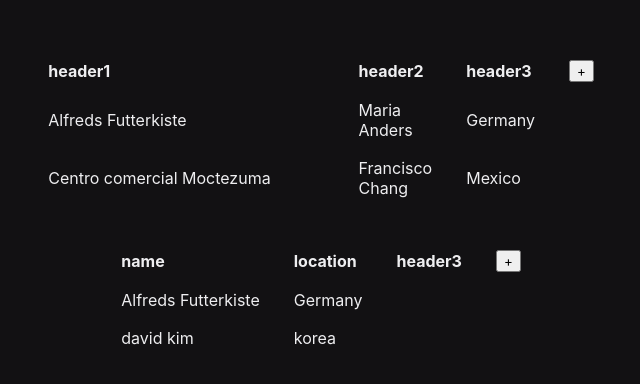
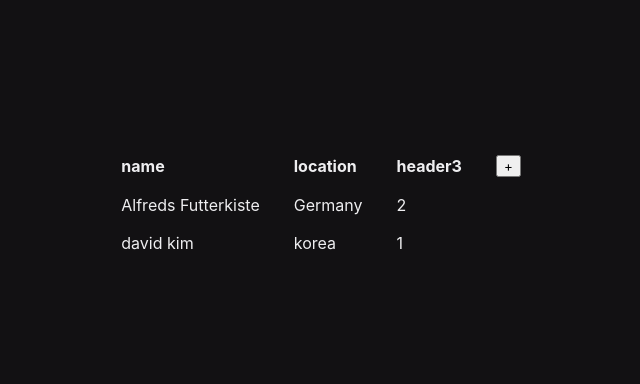
Before and after one commit to VizProg/prog, a Next.js app: page / in a window 1280 px wide. Shown: the part 196-580 px from the top of the page, without its empty margins (319-959 px from the left). Built offline with nearby package versions, Linux system fonts and the light colour scheme.

Commit message:
clean up warnings

```diff
--- a/pages/index.tsx
+++ b/pages/index.tsx
@@ -35,11 +35,11 @@
   const [data, setData] = useState<Row[]>([{
     name: "Alfreds Futterkiste",
     location: "Germany",
-    header3: ""
+    header3: "2"
   }, {
     name: "david kim",
     location: "korea",
-    header3: ""
+    header3: "1"
   }])
 
 
@@ -52,7 +52,6 @@
 
 
   const headerValues = getHeaders(data[0]);
-  console.log(headerValues)
 
   return (
     <Main>
@@ -60,49 +59,22 @@
         <table>
           <tbody>
             <tr>
-              {headers.map((header) => {
-                return <StyledHeader contentEditable suppressContentEditableWarning={true}
+              {headerValues && headerValues.map((header, i) => {
+                return <StyledHeader contentEditable suppressContentEditableWarning={true} key={i}
                 > {header} </StyledHeader>
               })}
               <StyledHeader> <button onClick={() => {
                 setHeaders([...headers, "new Header"])
               }}> + </button></StyledHeader>
             </tr>
-            <tr>
-              <StyledCell contentEditable suppressContentEditableWarning={true}
-              >Alfreds Futterkiste</StyledCell>
-              <StyledCell>Maria Anders</StyledCell>
-              <StyledCell>Germany</StyledCell>
-            </tr>
-            <tr>
-              <StyledCell>Centro comercial Moctezuma</StyledCell>
-              <StyledCell>Francisco Chang</StyledCell>
-              <StyledCell>Mexico</StyledCell>
-            </tr>
-          </tbody>
-        </table>
-      </div>
-      <div>
-        <table>
-          <tbody>
-            <tr>
-              {headerValues && headerValues.map((header) => {
-                return <StyledHeader contentEditable suppressContentEditableWarning={true}
-                > {header} </StyledHeader>
-              })}
-              <StyledHeader> <button onClick={() => {
-                setHeaders([...headers, "new Header"])
-              }}> + </button></StyledHeader>
-            </tr>
-            {data.map((row) => {
-              const cells = Object.keys(row).map((key) => {
+            {data.map((row, i) => {
+              const cells = Object.keys(row).map((key, i) => {
                 const value = row[key] as string;
                 console.log(value)
-                return <StyledCell> {value}</StyledCell>
+                return <StyledCell key={i}>{value}</StyledCell>
               })
-
               return (
-                <tr> {cells} </tr>
+                <tr key={i}>{cells}</tr>
               )
             })}
 
```
